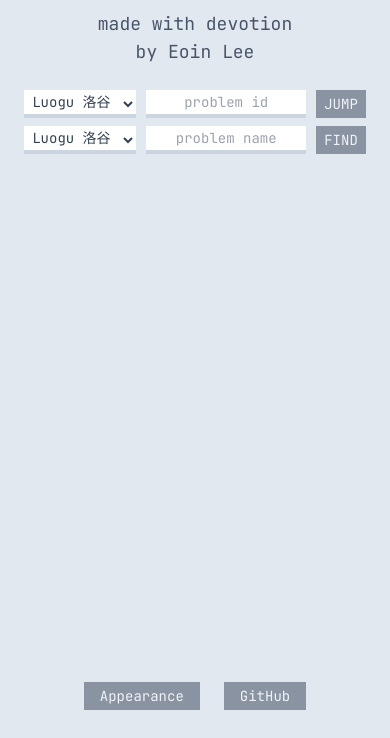
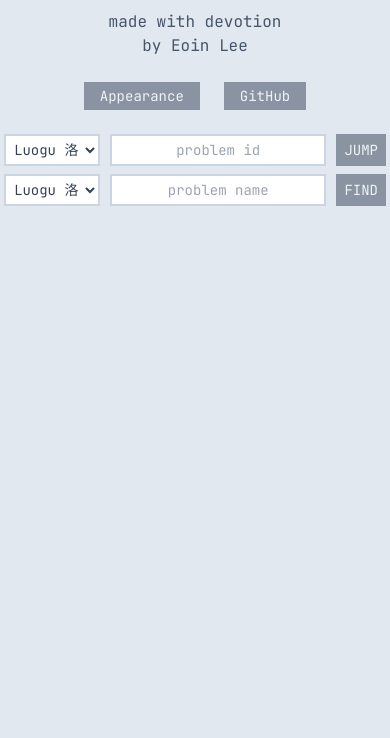
Before and after one commit to owl-paw/oi-jumper, a plain HTML site: page index.html in a window 390 px wide. Shown: the part 106-844 px from the top of the page. Drawn offline with Linux system fonts and the light colour scheme.

Commit message:
fine-tuning mobile view

```diff
--- a/assets/pre.css
+++ b/assets/pre.css
@@ -14,7 +14,7 @@
 
 @layer components {
     .framed-box {
-        @apply border-b-4 bg-white border-slate-300 outline-none transition focus-within:border-slate-400 dark:bg-slate-900 dark:border-slate-700 dark:focus-within:border-slate-500;
+        @apply border-2 bg-white border-slate-300 outline-none transition focus-within:border-slate-400 dark:bg-slate-900 dark:border-slate-700 dark:focus-within:border-slate-500;
     }
 
     .jump-button {
--- a/index.html
+++ b/index.html
@@ -16,14 +16,25 @@
     <div class="text-5xl sm:text-7xl mt-12 sm:mt-20 font-bold">
       <a href="#">OI Jumper</a>
     </div>
-    <div class="mt-5 sm:mt-8 text-lg sm:text-xl text-center text-slate-600 dark:text-slate-400">
+    <div class="mt-5 sm:mt-8 text-base sm:text-xl text-center text-slate-600 dark:text-slate-400">
       made with <span id="the-word"></span> <br class="sm:hidden" /> by Eoin Lee
     </div>
 
+    <!-- Dark Mode Toggler -->
+    <div class="flex justify-center mt-6 sm:mt-8 text-white w-screen h-7 sm:h-10 text-sm sm:text-base">
+      <button id="dark-mode-toggler" class="mr-3 px-4 jump-button">
+        <span class="hidden sm:inline">Toggle </span>Appearance
+      </button>
+      <a href="https://github.com/eoinli/oi-jumper" target="_blank"
+        class="ml-3 px-4 leading-7 sm:leading-10 jump-button">
+        <span class="hidden sm:inline">View On </span>GitHub
+      </a>
+    </div>
+
     <!-- Problem Jumper  -->
-    <div class="flex mt-6 sm:mt-10 text-sm sm:text-base h-7 sm:h-10 w-screen min-w-fit justify-center">
+    <div class="flex mt-6 sm:mt-10 text-sm sm:text-base h-8 sm:h-10 w-screen min-w-0 justify-center">
       <select id="judge-selector-prob-id"
-        class="px-1 sm:px-2 mr-1 sm:mr-2 min-w-20 sm:min-w-40 framed-box basis-28 sm:basis-40">
+        class="px-1 sm:px-2 mx-1 sm:mx-2 min-w-24 sm:min-w-32 framed-box basis-24 sm:basis-40 flex-shrink-0">
         <option value="bz">BZOJ</option>
         <option value="cf">Codeforces</option>
         <option value="dm">DMOJ</option>
@@ -35,14 +46,15 @@
         <option value="uoj">UniversalOJ</option>
       </select>
       <input id="input-box-prob-id" placeholder="problem id"
-        class="mx-1.5 sm:mx-2 text-center framed-box basis-40 sm:basis-80 min-w-20 sm:min-w-40 max-w-xl focus-within:placeholder:text-transparent" />
-      <button id="submit-button-prob-id" class="ml-1 sm:ml-2 px-2 sm:px-4 jump-button min-w-fit">JUMP</button>
+        class="mx-1.5 sm:mx-2 text-center framed-box basis-80 min-w-32 max-w-80 focus-within:placeholder:text-transparent flex-shrink" />
+      <button id="submit-button-prob-id"
+        class="mx-1 sm:mx-2 px-2 sm:px-4 jump-button min-w-fit flex-shrink-0">JUMP</button>
     </div>
 
     <!-- Problem Name Search -->
-    <div class="flex mt-2 sm:mt-4 text-sm sm:text-base h-7 sm:h-10 w-screen min-w-fit justify-center">
+    <div class="flex mt-2 sm:mt-4 text-sm sm:text-base h-8 sm:h-10 w-screen min-w-0 justify-center">
       <select id="judge-selector-prob-name"
-        class="px-1 sm:px-2 mr-1 sm:mr-2 min-w-20 sm:min-w-40 framed-box basis-28 sm:basis-40">
+        class="px-1 sm:px-2 mx-1 sm:mx-2 min-w-24 sm:min-w-32 framed-box basis-24 sm:basis-40 flex-shrink-0">
         <option value="acw">AcWing</option>
         <option value="bz">BZOJ</option>
         <option value="dm">DMOJ</option>
@@ -51,18 +63,9 @@
         <option value="uoj">UniversalOJ</option>
       </select>
       <input id="input-box-prob-name" placeholder="problem name"
-        class="mx-1.5 sm:mx-2 text-center framed-box basis-40 sm:basis-80 min-w-20 sm:min-w-40 max-w-xl focus-within:placeholder:text-transparent" />
-      <button id="submit-button-prob-name" class="ml-1 sm:ml-2 px-2 sm:px-4 jump-button min-w-fit">FIND</button>
-    </div>
-
-    <!-- Dark Mode Toggler -->
-    <div class="flex justify-center mt-auto mb-7 sm:mb-10 text-white w-screen h-7 sm:h-10 text-sm sm:text-base">
-      <button id="dark-mode-toggler" class="mr-3 px-4 jump-button">
-        <span class="hidden sm:inline">Toggle </span>Appearance
-      </button>
-      <a href="https://github.com/eoinli/oi-jumper" target="_blank" class="ml-3 px-4 leading-7 sm:leading-10 jump-button">
-        <span class="hidden sm:inline">View On </span>GitHub
-      </a>
+        class="mx-1.5 sm:mx-2 text-center framed-box basis-80 min-w-32 max-w-80 focus-within:placeholder:text-transparent flex-shrink" />
+      <button id="submit-button-prob-name"
+        class="mx-1 sm:mx-2 px-2 sm:px-4 jump-button min-w-fit flex-shrink-0">FIND</button>
     </div>
   </div>
 
```
Also changed, not shown: assets/main.css.
